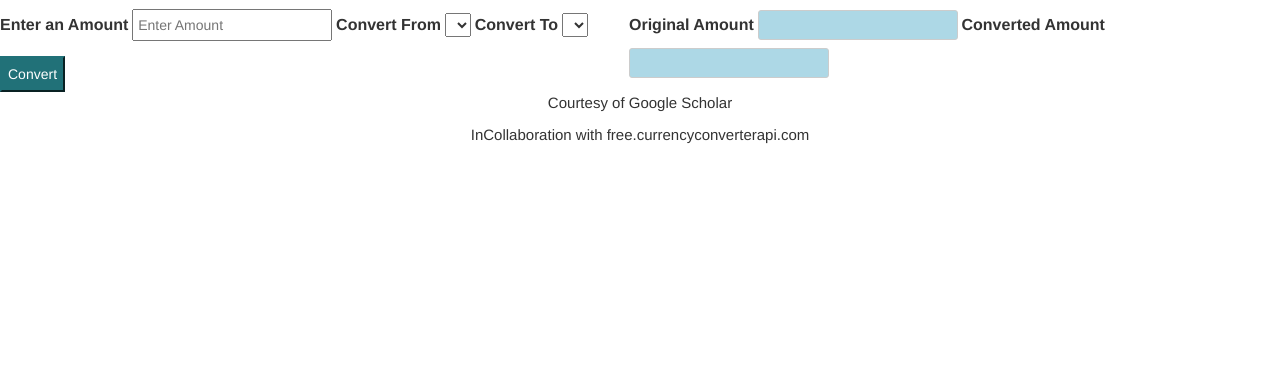
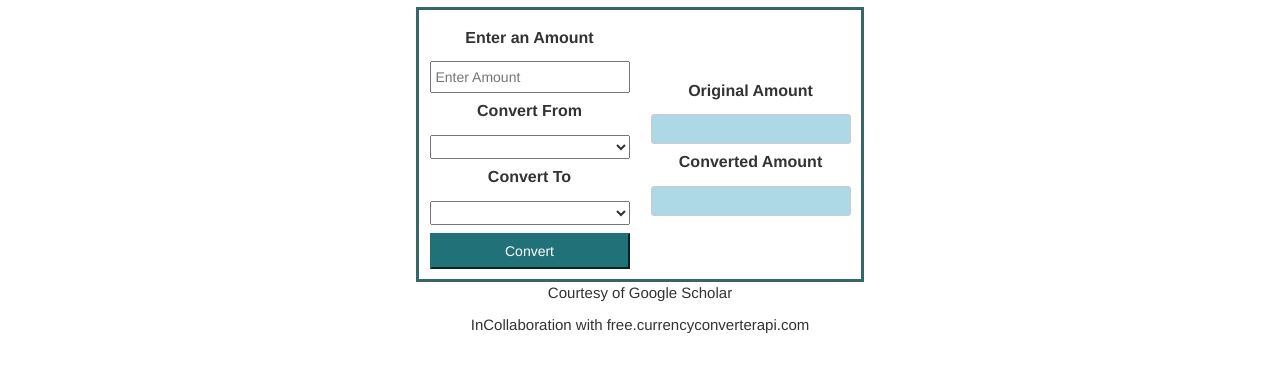
Before and after one commit to Marcodredd/CurrencyConverter, a plain HTML site: page index.html in a window 1280 px wide. Shown: the part 115-486 px from the top of the page. Drawn offline with nearby package versions, Linux system fonts and the light colour scheme; no server answers.

Commit message:
Updated main styling

```diff
--- a/curr.css
+++ b/curr.css
@@ -1,3 +1,7 @@
+* {
+  box-sizing: border-box;
+}
+
 body {
     background-position: center;
 }
@@ -14,7 +18,10 @@ main {
   display: flex;
   flex-direction: row;
   justify-content: center;
-  width: 100%;
+  width: 35%;
+  text-align: center;
+  margin: auto;
+  border: 3px solid #356668;
 }
 
 header {
@@ -51,6 +58,12 @@ h2 {
 label {
   font-size: 1.6rem;
   padding: 7px 0;
+}
+
+section {
+  display: inline-grid;
+  padding: 10px;
+  margin: auto;
 }
 
 input[type="text"],
```
